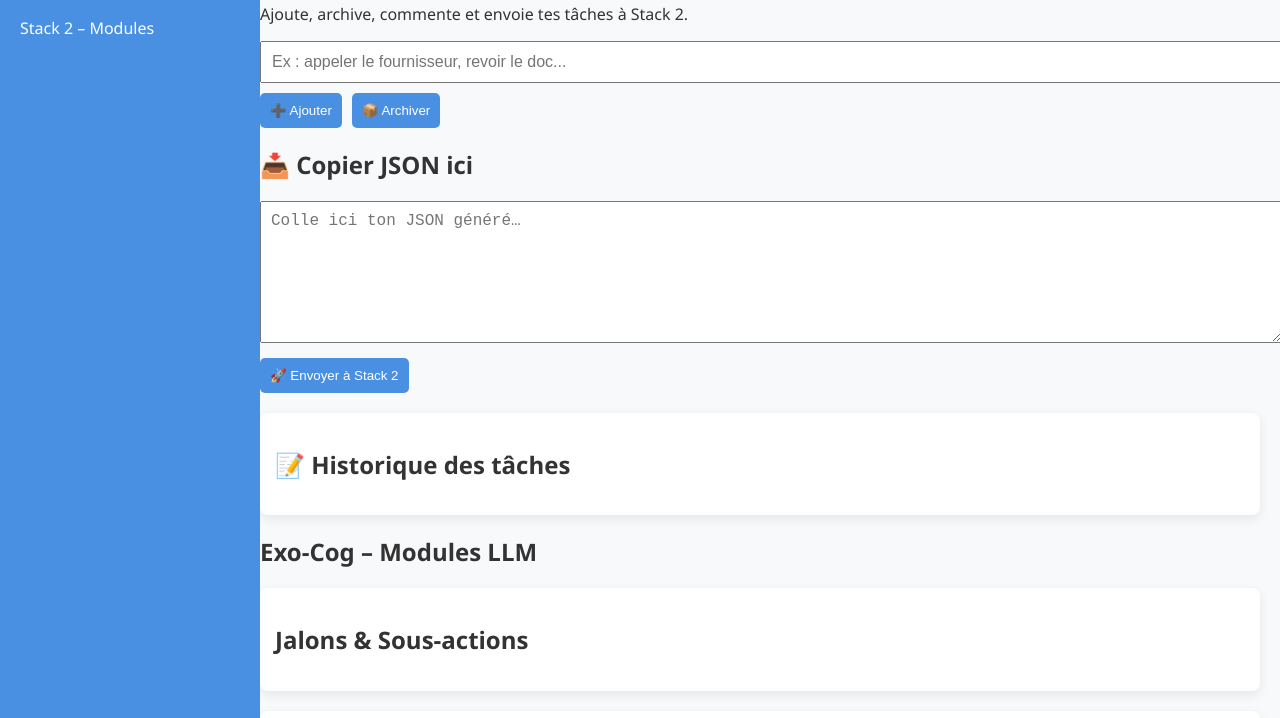
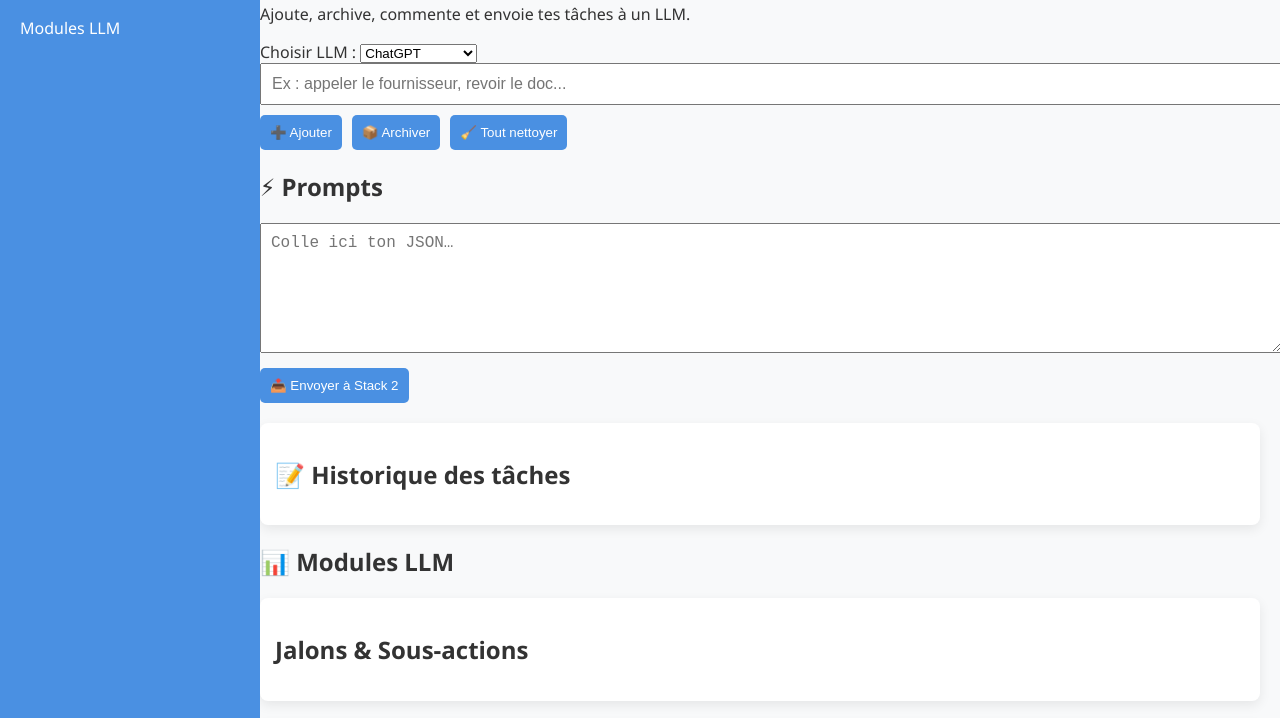
Before and after one commit to b33n-tech/exocog-proto-4, a plain HTML site: page index.html in a window 1280 px wide. Shown: the part 90-808 px from the top of the page. Drawn offline with Linux system fonts and the light colour scheme.

Commit message:
Update index.html

```diff
--- a/index.html
+++ b/index.html
@@ -3,26 +3,37 @@
 <head>
   <meta charset="UTF-8">
   <meta name="viewport" content="width=device-width, initial-scale=1.0">
-  <title>Stack Global – Mini Dashboard + Modules LLM</title>
+  <title>Mini Dashboard Global</title>
   <link rel="stylesheet" href="style.css">
 </head>
 <body>
 
-<!-- Menu latéral rétractable -->
-<nav id="sidebar">
+<div id="sidebar" class="sidebar">
   <button id="toggleSidebar">☰</button>
-  <ul>
-    <li><a href="#stack1">Stack 1 – Tâches</a></li>
-    <li><a href="#stack2">Stack 2 – Modules</a></li>
-  </ul>
-</nav>
+  <nav>
+    <ul>
+      <li><a href="#tasksSection">Tâches & Commentaires</a></li>
+      <li><a href="#modulesSection">Modules LLM</a></li>
+    </ul>
+  </nav>
+</div>
 
 <main>
-  <!-- Stack 1 -->
-  <section id="stack1">
+  <!-- Stack 1 : Tâches & commentaires -->
+  <section id="tasksSection" class="section">
     <header>
       <h1>🧠 Mini Dashboard Tâches</h1>
-      <p>Ajoute, archive, commente et envoie tes tâches à Stack 2.</p>
+      <p>Ajoute, archive, commente et envoie tes tâches à un LLM.</p>
+      <div class="llm-selector">
+        <label for="llmSelect">Choisir LLM :</label>
+        <select id="llmSelect">
+          <option value="https://chat.openai.com/">ChatGPT</option>
+          <option value="https://chat.deepseek.com/">DeepSeek Chat</option>
+          <option value="https://chat.mistral.ai/chat">Mistral Chat</option>
+          <option value="https://claude.ai/">Claude AI</option>
+          <option value="https://www.perplexity.ai/">Perplexity</option>
+        </select>
+      </div>
     </header>
 
     <div class="input-section">
@@ -30,16 +41,16 @@
       <div class="buttons-row">
         <button id="addBtn">➕ Ajouter</button>
         <button id="archiveBtn">📦 Archiver</button>
+        <button id="clearBtn">🧹 Tout nettoyer</button>
       </div>
 
-      <!-- Textarea pour copier le JSON -->
-      <div class="json-input-panel">
-        <h2>📥 Copier JSON ici</h2>
-        <textarea id="jsonInput" placeholder="Colle ici ton JSON généré…"></textarea>
-        <button id="sendToStack2Btn">🚀 Envoyer à Stack 2</button>
+      <div class="prompt-panel">
+        <h2>⚡ Prompts</h2>
+        <div id="promptsContainer"></div>
       </div>
 
-      <div id="copiedMsg" class="copied-msg" style="display:none;">✅ JSON envoyé et téléchargé !</div>
+      <textarea id="jsonTextarea" placeholder="Colle ici ton JSON…" rows="6"></textarea>
+      <button id="sendToStack2Btn">📤 Envoyer à Stack 2</button>
     </div>
 
     <aside class="task-list">
@@ -48,9 +59,9 @@
     </aside>
   </section>
 
-  <!-- Stack 2 -->
-  <section id="stack2">
-    <h1>Exo-Cog – Modules LLM</h1>
+  <!-- Stack 2 : Modules LLM -->
+  <section id="modulesSection" class="section">
+    <h1>📊 Modules LLM</h1>
 
     <div class="module" id="jalonsModule">
       <h2>Jalons & Sous-actions</h2>
```
